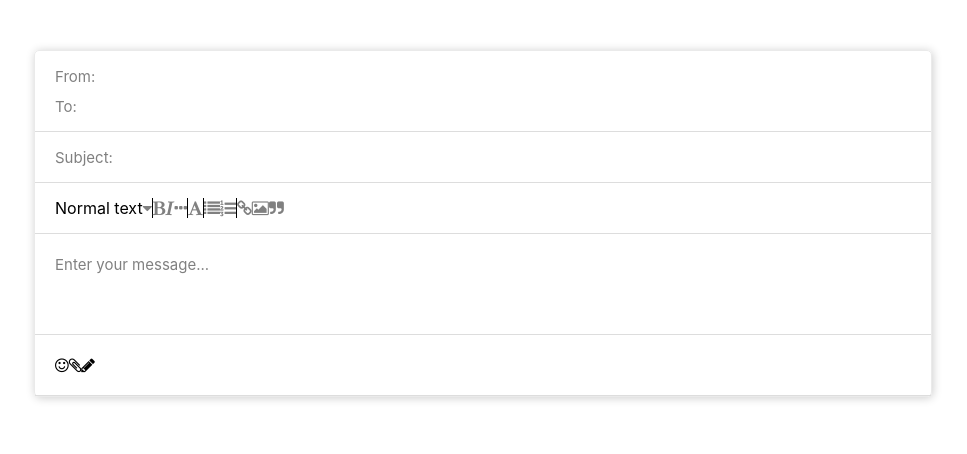
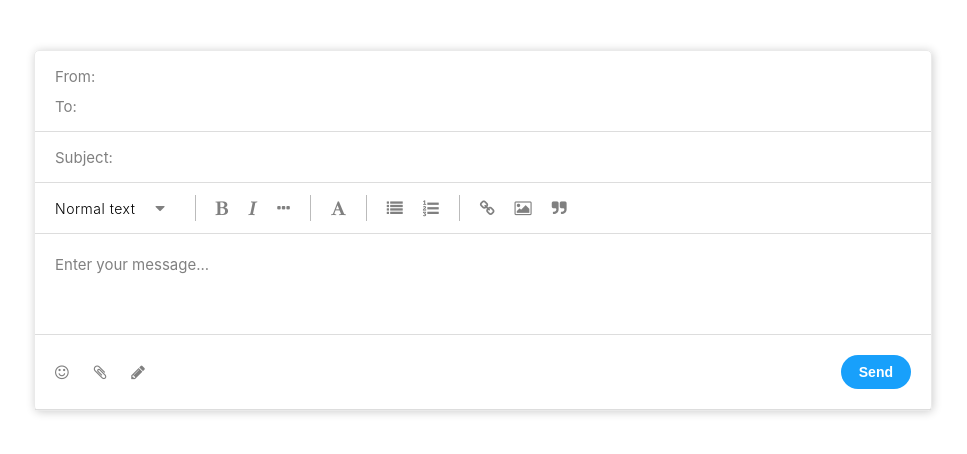
Before and after one commit to Madhavkabra/GmailAutocomplete, a React app: page / in a window 1280 px wide. Shown: the whole page, without its empty margins (157-1124 px from the left). Built offline with nearby package versions, Linux system fonts and the light colour scheme.

Commit message:
style: add style to icons

```diff
--- a/src/Component/Footer/index.js
+++ b/src/Component/Footer/index.js
@@ -6,9 +6,12 @@ import 'font-awesome/css/font-awesome.min.css';
 const Sender = ({ }) => {
   return (
     <div className={styles.rootWrapper}>
+    <div className={styles.iconGroupWrapper}>
       <i className="fa fa-smile-o" />
       <i className="fa fa-paperclip" />
       <i className="fa fa-pencil" />
+    </div>
+    <button className={styles.submitBtn}> Send </button>
     </div>
   );
 }
--- a/src/Component/Footer/sender.module.css
+++ b/src/Component/Footer/sender.module.css
@@ -1,4 +1,29 @@
 .rootWrapper {
   padding: 20px 20px;
   border-bottom: 1px solid #ddd;
+  display: flex;
+  justify-content: space-between;
 }
+
+.submitBtn {
+  padding: 9px 18px;
+  border: none;
+  border-radius: 30px;
+  background: #18A0FB;
+  color: white;
+  font-weight: 700;
+  font-size: 14px;
+  cursor: pointer;
+}
+
+.iconGroupWrapper {
+  display: flex;
+  align-items: center;
+  justify-content: space-between;
+}
+
+.iconGroupWrapper>i {
+  color: gray;
+  padding-right: 25px;
+  cursor: pointer;
+}
--- a/src/Component/Receiver/receiver.module.css
+++ b/src/Component/Receiver/receiver.module.css
@@ -6,4 +6,5 @@
 .title {
   font-size: 15px;
   color: gray;
+  margin-right: 25px;
 }
--- a/src/Component/TextOptions/index.js
+++ b/src/Component/TextOptions/index.js
@@ -6,32 +6,32 @@ import 'font-awesome/css/font-awesome.min.css';
 const TextOptions = ({ }) => {
   return (
     <div className={styles.rootWrapper}>
-      <div>
-        <span>
+      <div className={styles.selectOptions}>
+        <span className={styles.selectText}>
           Normal text
         </span>
-        <i className={`fa fa-caret-down ${styles.grayColor}`} />
+        <i className={`fa fa-caret-down ${styles.icon}`} />
       </div>
       <div className={styles.verticalLine}>&nbsp;</div>
-      <div>
-        <i className={`fa fa-bold ${styles.grayColor}`} />
-        <i className={`fa fa-italic ${styles.grayColor}`} />
-        <i className={`fa fa-ellipsis-h ${styles.grayColor}`} />
+      <div className={styles.iconGroup}>
+        <i className={`fa fa-bold ${styles.icon}`} />
+        <i className={`fa fa-italic ${styles.icon}`} />
+        <i className={`fa fa-ellipsis-h ${styles.icon}`} />
       </div>
       <div className={styles.verticalLine}>&nbsp;</div>
-      <div>
-        <i className={`fa fa-font ${styles.grayColor}`} />
+      <div className={styles.iconGroup}>
+        <i className={`fa fa-font ${styles.icon}`} />
       </div>
       <div className={styles.verticalLine}>&nbsp;</div>
-      <div>
-        <i className={`fa fa-list ${styles.grayColor}`} />
-        <i className={`fa fa-list-ol ${styles.grayColor}`} />
+      <div className={styles.iconGroup}>
+        <i className={`fa fa-list ${styles.icon}`} />
+        <i className={`fa fa-list-ol ${styles.icon}`} />
       </div>
       <div className={styles.verticalLine}>&nbsp;</div>
-      <div>
-        <i className={`fa fa-link ${styles.grayColor}`} />
-        <i className={`fa fa-picture-o ${styles.grayColor}`} />
-        <i className={`fa fa-quote-right ${styles.grayColor}`} />
+      <div className={styles.iconGroup}>
+        <i className={`fa fa-link ${styles.icon}`} />
+        <i className={`fa fa-picture-o ${styles.icon}`} />
+        <i className={`fa fa-quote-right ${styles.icon}`} />
       </div>
     </div>
   );
--- a/src/Component/TextOptions/textOptions.module.css
+++ b/src/Component/TextOptions/textOptions.module.css
@@ -1,14 +1,37 @@
 .rootWrapper {
-  padding: 15px 20px;
+  padding: 5px 20px;
   border-bottom: 1px solid #ddd;
   display: flex;
+  align-items: center;
+}
+
+.rootWrapper>* {
+  padding: 10px 0px;
 }
 
 .verticalLine {
   width: 1px;
-  background-color: #000;
+  background-color: #bbb;
+  height: 6px;
 }
 
-.grayColor {
+.icon {
   color:gray;
+  padding: 0 10px;
 }
+
+.selectOptions {
+  padding-right: 20px;
+}
+
+.selectText {
+  padding-right: 10px;
+  font-size: 14px;
+  font-weight: 300;
+  letter-spacing: .5px;
+}
+
+.iconGroup {
+  padding-left: 10px;
+  padding-right: 10px;
+}
```
